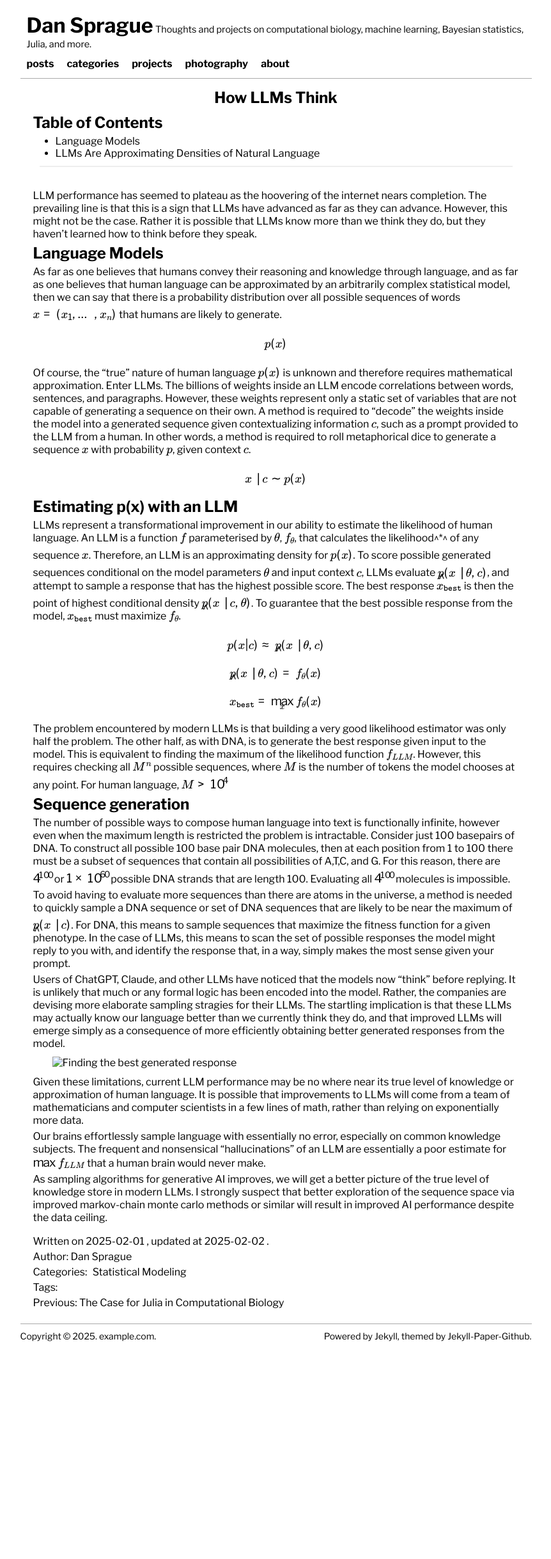
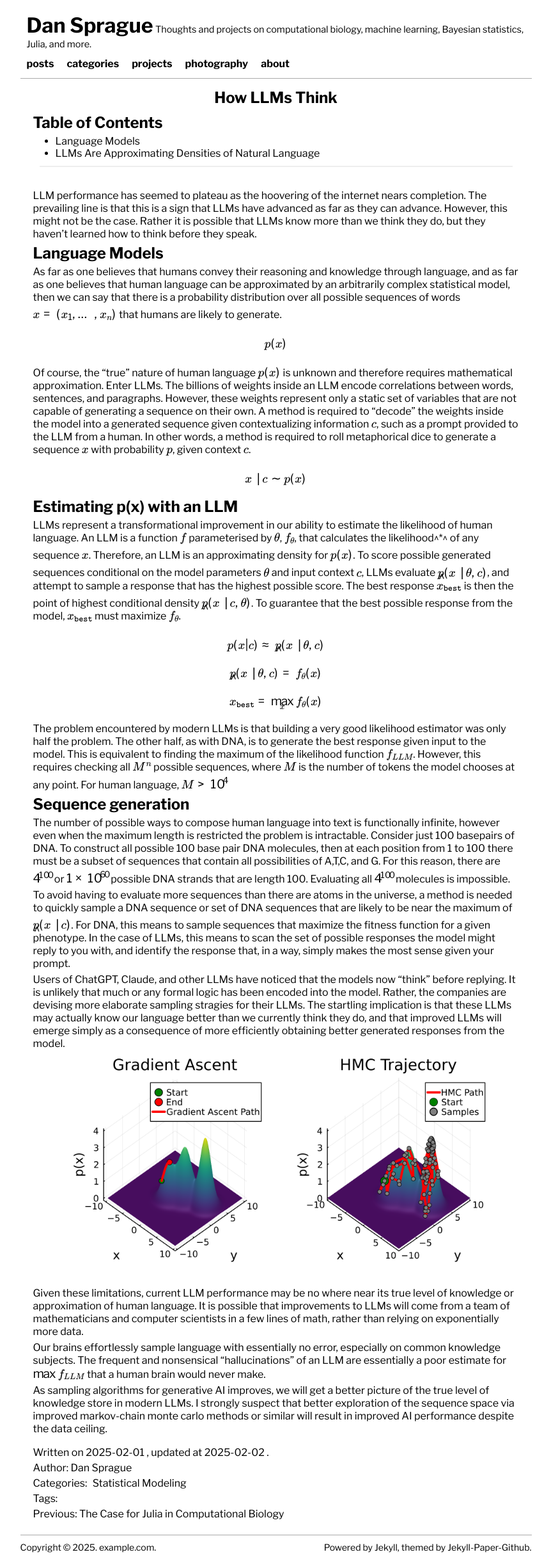
Before and after one commit to dan-sprague/dan-sprague.github.io, a Jekyll site: the page built from _posts/2025-02-02-llmthinking.markdown, in a window 1280 px wide. Shown: the whole page at 64% size, without its empty margins (201-1063 px from the left). Built offline with Jekyll 4.4.1, drawn with Linux system fonts in a browser that asks for light colours; formulas are drawn with MathJax 3; before the commit the page ends 2106 px from its top, so only the background shows below that.

Commit message:
fixed bug

```diff
--- a/_posts/2025-02-02-llmthinking.markdown
+++ b/_posts/2025-02-02-llmthinking.markdown
@@ -43,7 +43,7 @@ To avoid having to evaluate more sequences than there are atoms in the universe,
 
 Users of ChatGPT, Claude, and other LLMs have noticed that the models now "think" before replying. It is unlikely that much or any formal logic has been encoded into the model. Rather, the companies are devising more elaborate sampling stragies for their LLMs. The startling implication is that these LLMs may actually know our language  better than we currently think they do, and that improved LLMs will emerge simply as a consequence of more efficiently obtaining better generated responses from the model.<br>
 
-![Finding the best generated response](path_opt.png)
+![Finding the best generated response](/assets/images/path_opt.png)
 
 
 Given these limitations, current LLM performance may be no where near its true level of knowledge or approximation of human language. It is possible that improvements to LLMs will come from a team of mathematicians and computer scientists in a few lines of math, rather than relying on exponentially more data. <br>
```
Also changed, not shown: assets/images/path_opt.png (renamed from _posts/path_opt.png).
